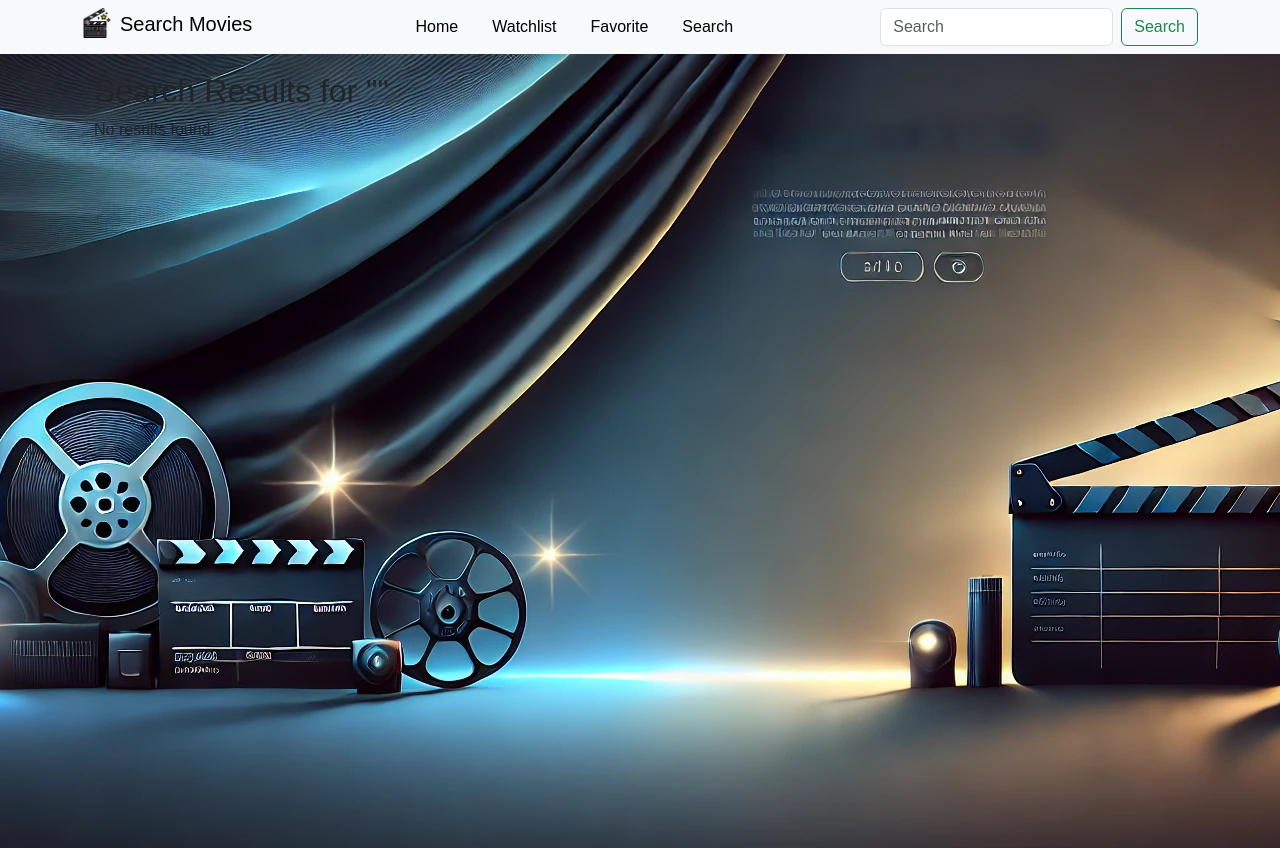
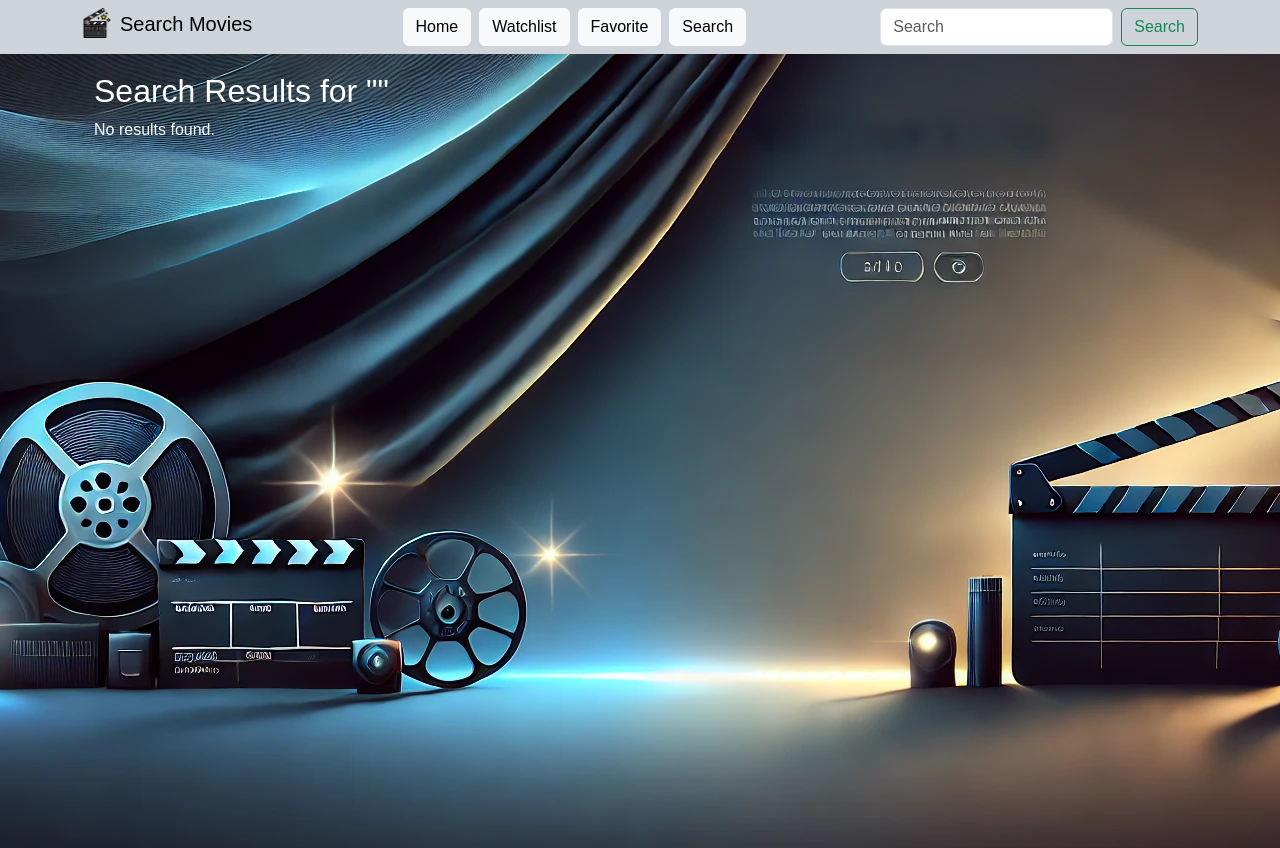
Before and after one commit to Movie-Night-IronHack/movie-night, a React (Vite) app in the folder web/: page /search in a window 1280 px wide. Built offline with nearby package versions, Linux system fonts and the light colour scheme.

Commit message:
styling app 1.1

```diff
--- a/web/src/components/favorite/favorite.jsx
+++ b/web/src/components/favorite/favorite.jsx
@@ -34,7 +34,7 @@ function Favorite({ className = "" }) {
       <NavBar />
       <div className={`container mt-4 ${className}`}>
         <PageLayout>
-          <h2>Favorite</h2>
+          <h2 className="text-white my-5">Favorite</h2>
           <div className={`d-flex flex-wrap gap-3 ${className}`}>
             {favoriteList.map((movie) => (
               <>
--- a/web/src/components/movieDetails/movie-details.jsx
+++ b/web/src/components/movieDetails/movie-details.jsx
@@ -101,7 +101,7 @@ function MovieDetails() {
               </p>
 
               <p className="text-muted">
-                <strong>Homepage:</strong>{" "}
+                <strong>Homepage: </strong>
                 <a
                   href={movie.homepage}
                   target="_blank"
@@ -112,9 +112,9 @@ function MovieDetails() {
                 </a>
               </p>
               <p className="text-muted">
-                <strong>Genres:</strong>{" "}
+                <strong>Genres: </strong>
                 {movie.genres.map((genre, index) => (
-                  <span key={index}>{genre.name} / </span>
+                  <span key={index}>{genre.name} {movie.genres.length > 0 && index < movie.genres.length -1 ? '/':''} </span>
                 ))}
               </p>
               <p className="text-muted">
--- a/web/src/components/renderCard/render-card.jsx
+++ b/web/src/components/renderCard/render-card.jsx
@@ -22,7 +22,7 @@ function RenderCard({
         <h5 className="card-title mb-1 fw-light text-break">
           {onDelete && (
             <button
-              className="btn btn-sm btn-danger me-1"
+              className={`btn btn-sm btn-danger mb-3 ${showFavoriteButton ? '': 'ms-5'}`}
               onClick={() => onDelete(movie)}
             >
               Remove
@@ -32,7 +32,7 @@ function RenderCard({
           {/* Render the Favorite button if showFavoriteButton is true */}
           {showFavoriteButton && (
             <button
-              className="btn btn-sm btn-warning me-1"
+              className="btn btn-sm btn-warning me-1 ms-2 mb-3"
               onClick={() => onHandleFavorite(movie)}
             >
               Favorite
--- a/web/src/components/serachMovies/serach-movies.jsx
+++ b/web/src/components/serachMovies/serach-movies.jsx
@@ -49,7 +49,7 @@ function SearchResults() {
       <NavBar />
       <PageLayout>
         <div className="container">
-          <h2>Search Results for "{query}"</h2>
+          <h2 className="text-white">Search Results for &quot;{query}&quot;</h2>
           <div className="d-flex flex-wrap gap-3">
             {movies.length > 0 ? (
               movies.map((movie) => (
@@ -60,7 +60,7 @@ function SearchResults() {
                 />
               ))
             ) : (
-              <p>No results found.</p>
+              <p className="text-white">No results found.</p>
             )}
           </div>
         </div>
--- a/web/src/components/ui/navbar/navbar.jsx
+++ b/web/src/components/ui/navbar/navbar.jsx
@@ -13,7 +13,7 @@ function NavBar() {
   };
 
   return (
-    <nav className="navbar bg-body-tertiary fixed-top">
+    <nav className="navbar bg-dark-subtle fixed-top">
       <div className="container d-flex align-items-center justify-content-between">
         <div>
           <img src="/claqueta.png" alt="home icon" width="30px" className="pb-2"/>
--- a/web/src/components/userMovies/user-movies.jsx
+++ b/web/src/components/userMovies/user-movies.jsx
@@ -54,7 +54,7 @@ function UserMovies({ className = "" }) {
   return (
     <>
       <div>
-        <h2>Watchlist</h2>
+        <h2 className="text-white my-5">Watchlist</h2>
         <div className={`d-flex flex-wrap gap-3 ${className}`}>
           {userMovieList.map((movie) => (
             <RenderCard
```
